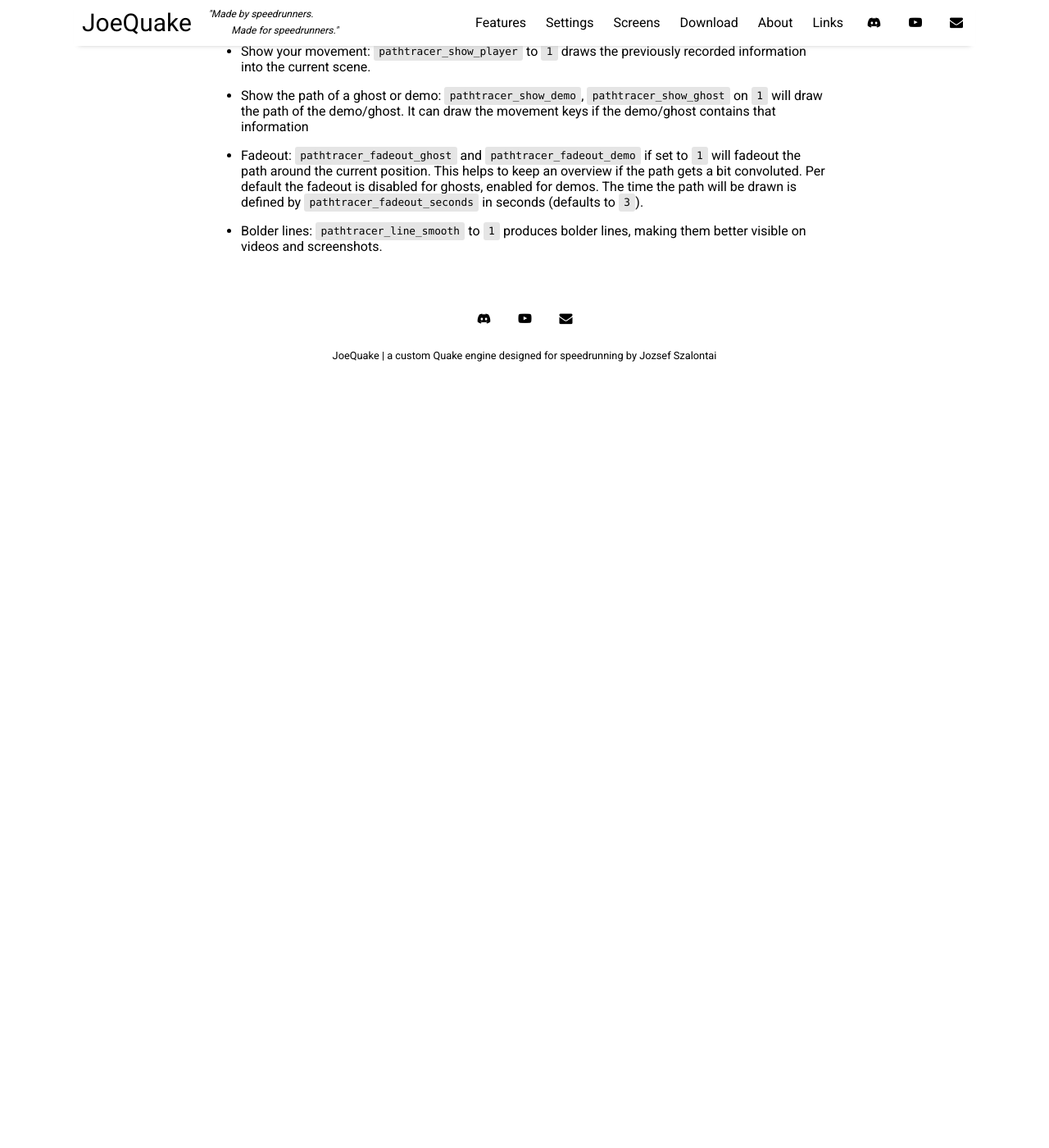
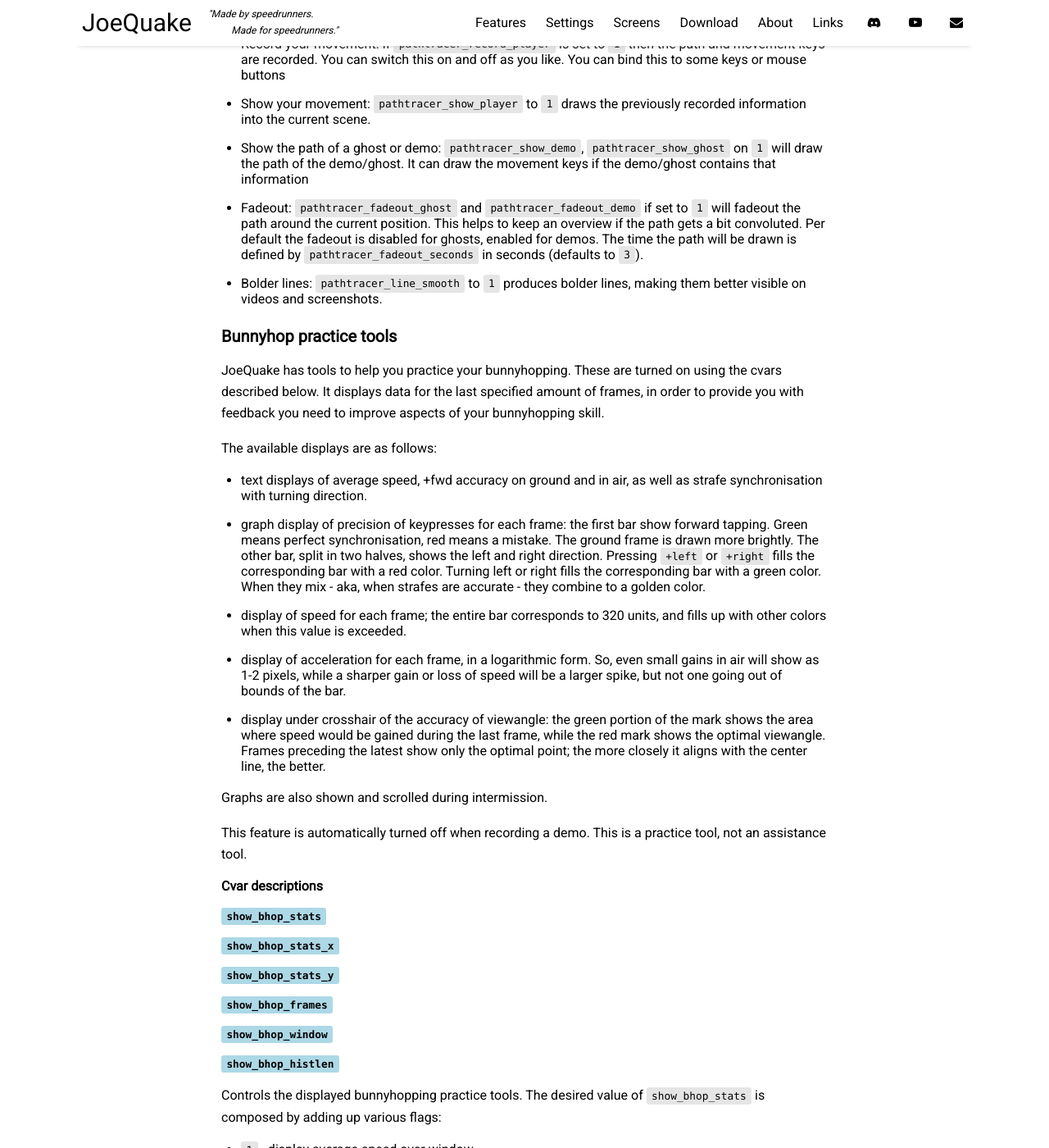
Before and after one commit to j0zzz/JoeQuake, a Jekyll site: the page built from docs/pages/features.md, in a window 1280 px wide and 1400 px high, scrolled down 9593 px. Shown: the whole window at 82% size. Built offline with Jekyll 4.4.1, drawn with Linux system fonts in a browser that asks for light colours; nearby versions of some CDN libraries; before the commit the page ends 10065 px from its top, so only the background shows below that; some of the changed text lies outside the part shown.

Commit message:
adding information on the provided features

```diff
--- /dev/null
+++ b/docs/_includes/subfeatures/bhop-practice.md
@@ -0,0 +1,46 @@
+### Bunnyhop practice tools
+
+JoeQuake has tools to help you practice your bunnyhopping. These are turned on using the cvars described below. It displays data for the last specified amount of frames, in order to provide you with feedback you need to improve aspects of your bunnyhopping skill.
+
+The available displays are as follows:
+* text displays of average speed, +fwd accuracy on ground and in air, as well as strafe synchronisation with turning direction.
+* graph display of precision of keypresses for each frame: the first bar show forward tapping. Green means perfect synchronisation, red means a mistake. The ground frame is drawn more brightly. The other bar, split in two halves, shows the left and right direction. Pressing `+left` or `+right` fills the corresponding bar with a red color. Turning left or right fills the corresponding bar with a green color. When they mix - aka, when strafes are accurate - they combine to a golden color.
+* display of speed for each frame; the entire bar corresponds to 320 units, and fills up with other colors when this value is exceeded.
+* display of acceleration for each frame, in a logarithmic form. So, even small gains in air will show as 1-2 pixels, while a sharper gain or loss of speed will be a larger spike, but not one going out of bounds of the bar.
+* display under crosshair of the accuracy of viewangle: the green portion of the mark shows the area where speed would be gained during the last frame, while the red mark shows the optimal viewangle. Frames preceding the latest show only the optimal point; the more closely it aligns with the center line, the better.
+
+Graphs are also shown and scrolled during intermission.
+
+This feature is automatically turned off when recording a demo. This is a practice tool, not an assistance tool.
+
+#### Cvar descriptions
+##### `show_bhop_stats`
+##### `show_bhop_stats_x`
+##### `show_bhop_stats_y`
+##### `show_bhop_frames`
+##### `show_bhop_window`
+##### `show_bhop_histlen`
+
+Controls the displayed bunnyhopping practice tools. The desired value of `show_bhop_stats` is composed by adding up various flags:
+* `1` - display average speed over window.
+* `2` - display forward and strafe accuracy, as percentage.
+* `4` - display speed during recent frames.
+* `8` - display acceleration during recent frames; the display is logarithmic (so small gains in speed are visible).
+* `16` - display precision of forward keypresses and strafe accuracy, as a bar. Top bar displays forward accuracy, while the bottom bar displays the left direction on top and right on bottom. When strafes are synced, colors mix to yellow.
+* `32` - display under the crosshair the bar signifying where you needed to look to gain speed in air, as well as a history over recent frames. The closer aligned the center bar and the red line are, the more accurate your turning was.
+* `64` - display above crosshair some number stats on each jump (gained speed in air, loss due to friction, time spent on ground and velocity of prestrafe), as well as multiple boxes more clearly marking forward tap accuracy. It shows the ground frame above the crosshair, and frames preceding and after the last ground touch; the amount of frames shown in both direction is controlled with the variable `show_bhop_frames`.
+
+`_x` and `_y` control the position of the graphs.
+
+The amount of frames shown for the graph displays is controlled by `show_bhop_window`.
+
+Stats are also shown in intermission; the display shows everything that is in recorded history. The amount of frames stored is controlled by `show_bhop_histlen`.
+
+The defaults are as follows:
+* `show_bhop_stats` is `0`, signifying no display. To set everything on, use `127`. The displays are all turned off during demo recording, regardless of setting.
+* `show_bhop_stats_x,y` are `1` and `4` respectively.
+* `show_bhop_window` is `144`, corresponding to two seconds. This is the max effective value of this variable.
+* `show_bhop_histlen` is `0`, corresponding to storing everything until the intermission.
+* `show_bhop_frames` is `7`.
+
+To display some of the graphs, a lot of rectangles are drawn. So you might lose some FPS due to that.
--- a/docs/pages/features.md
+++ b/docs/pages/features.md
@@ -105,3 +105,5 @@
 - Show the path of a ghost or demo: `pathtracer_show_demo`, `pathtracer_show_ghost` on `1` will draw the path of the demo/ghost. It can draw the movement keys if the demo/ghost contains that information
 - Fadeout: `pathtracer_fadeout_ghost` and `pathtracer_fadeout_demo` if set to `1` will fadeout the path around the current position. This helps to keep an overview if the path gets a bit convoluted. Per default the fadeout is disabled for ghosts, enabled for demos. The time the path will be drawn is defined by `pathtracer_fadeout_seconds` in seconds (defaults to `3`).
 - Bolder lines: `pathtracer_line_smooth` to `1` produces bolder lines, making them better visible on videos and screenshots.
+
+{% include subfeatures/bhop-practice.md %}
```
